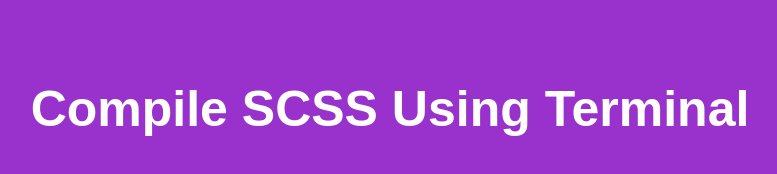
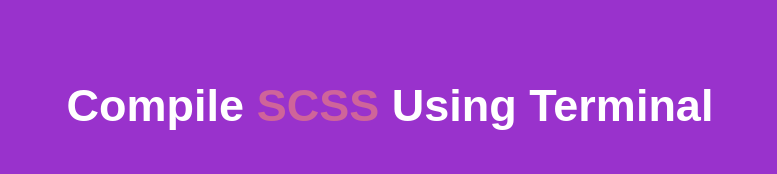
Before and after one commit to raselranaearshad/sass_practice, a plain HTML site: page scss-yahoo-baba/1.2-compile-sass-using-terminal/index.html in a window 1280 px wide. Shown: the whole page, without its empty margins (250-1027 px from the left). Drawn offline with Linux system fonts and the light colour scheme.

Commit message:
Compile using terminal install notes

```diff
--- a/scss-yahoo-baba/1.2-compile-sass-using-terminal/assets/scss/style.scss
+++ b/scss-yahoo-baba/1.2-compile-sass-using-terminal/assets/scss/style.scss
@@ -12,6 +12,10 @@
 h1{
   margin-top: 80px;
   text-align: center;
-  font-size: 50px;
+  font-size: 45px;
   color: #fff;
+  span{
+    color: #CF649A;
+    font-weight: 900;
+  }
 }
--- a/scss-yahoo-baba/1.2-compile-sass-using-terminal/index.html
+++ b/scss-yahoo-baba/1.2-compile-sass-using-terminal/index.html
@@ -7,6 +7,6 @@
   <link rel="stylesheet" href="assets/css/style.css">
 </head>
 <body>
-  <h1>Compile SCSS Using Terminal</h1>
+  <h1>Compile <span>SCSS</span> Using Terminal</h1>
 </body>
 </html>
```
Also changed, not shown: scss-yahoo-baba/1.2-compile-sass-using-terminal/assets/css/style.css, 2 other files.
